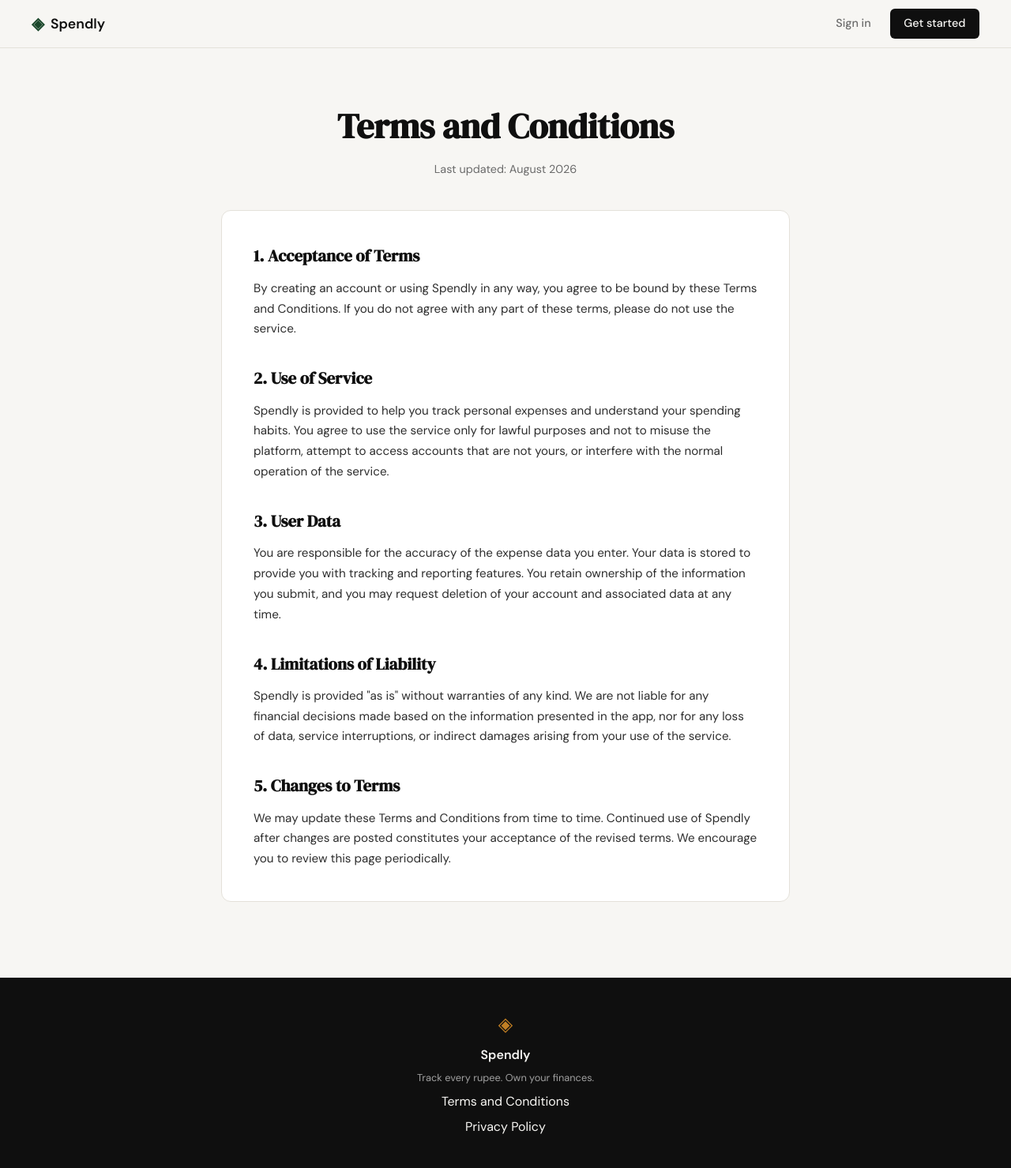
After one commit to dhritireddy10/spendly, a Flask app: page /terms in a window 1280 px wide. The commit adds this page. Shown: the whole page at 79% size. Run offline with Flask 3, Linux system fonts and the light colour scheme.

Commit message:
landing: add terms and conditions page and route

```diff
--- a/app.py
+++ b/app.py
@@ -20,6 +20,11 @@ def register():
 @app.route("/login")
 def login():
     return render_template("login.html")
+
+
+@app.route("/terms")
+def terms():
+    return render_template("terms.html")
 
 
 # ------------------------------------------------------------------ #
--- a/static/css/style.css
+++ b/static/css/style.css
@@ -478,6 +478,60 @@ a { color: inherit; text-decoration: none; }
 .auth-switch a:hover { text-decoration: underline; }
 
 /* ------------------------------------------------------------------ */
+/* Legal pages (Terms, Privacy)                                        */
+/* ------------------------------------------------------------------ */
+
+.legal-section {
+    padding: 4rem 2rem 6rem;
+}
+
+.legal-container {
+    max-width: 720px;
+    margin: 0 auto;
+}
+
+.legal-header {
+    text-align: center;
+    margin-bottom: 2.5rem;
+}
+
+.legal-title {
+    font-family: var(--font-display);
+    font-size: clamp(2rem, 4vw, 2.75rem);
+    color: var(--ink);
+    margin-bottom: 0.5rem;
+}
+
+.legal-subtitle {
+    font-size: 0.9rem;
+    color: var(--ink-muted);
+}
+
+.legal-card {
+    background: var(--paper-card);
+    border: 1px solid var(--border);
+    border-radius: var(--radius-md);
+    padding: 2.5rem;
+}
+
+.legal-card h2 {
+    font-family: var(--font-display);
+    font-size: 1.3rem;
+    color: var(--ink);
+    margin-bottom: 0.75rem;
+}
+
+.legal-card h2:not(:first-child) {
+    margin-top: 2rem;
+}
+
+.legal-card p {
+    font-size: 0.95rem;
+    color: var(--ink-soft);
+    line-height: 1.7;
+}
+
+/* ------------------------------------------------------------------ */
 /* Footer                                                              */
 /* ------------------------------------------------------------------ */
 
--- a/templates/base.html
+++ b/templates/base.html
@@ -34,7 +34,7 @@
             <span class="brand-icon">◈</span>
             <span class="footer-name">Spendly</span>
             <p class="footer-copy">Track every rupee. Own your finances.</p>
-            <a href="#">Terms and Conditions</a>
+            <a href="{{ url_for('terms') }}">Terms and Conditions</a>
             <a href="#">Privacy Policy</a>
         </div>
     </footer>
--- /dev/null
+++ b/templates/terms.html
@@ -0,0 +1,33 @@
+{% extends "base.html" %}
+
+{% block title %}Terms and Conditions — Spendly{% endblock %}
+
+{% block content %}
+
+<section class="legal-section">
+    <div class="legal-container">
+        <div class="legal-header">
+            <h1 class="legal-title">Terms and Conditions</h1>
+            <p class="legal-subtitle">Last updated: August 2026</p>
+        </div>
+
+        <div class="legal-card">
+            <h2>1. Acceptance of Terms</h2>
+            <p>By creating an account or using Spendly in any way, you agree to be bound by these Terms and Conditions. If you do not agree with any part of these terms, please do not use the service.</p>
+
+            <h2>2. Use of Service</h2>
+            <p>Spendly is provided to help you track personal expenses and understand your spending habits. You agree to use the service only for lawful purposes and not to misuse the platform, attempt to access accounts that are not yours, or interfere with the normal operation of the service.</p>
+
+            <h2>3. User Data</h2>
+            <p>You are responsible for the accuracy of the expense data you enter. Your data is stored to provide you with tracking and reporting features. You retain ownership of the information you submit, and you may request deletion of your account and associated data at any time.</p>
+
+            <h2>4. Limitations of Liability</h2>
+            <p>Spendly is provided "as is" without warranties of any kind. We are not liable for any financial decisions made based on the information presented in the app, nor for any loss of data, service interruptions, or indirect damages arising from your use of the service.</p>
+
+            <h2>5. Changes to Terms</h2>
+            <p>We may update these Terms and Conditions from time to time. Continued use of Spendly after changes are posted constitutes your acceptance of the revised terms. We encourage you to review this page periodically.</p>
+        </div>
+    </div>
+</section>
+
+{% endblock %}
```
